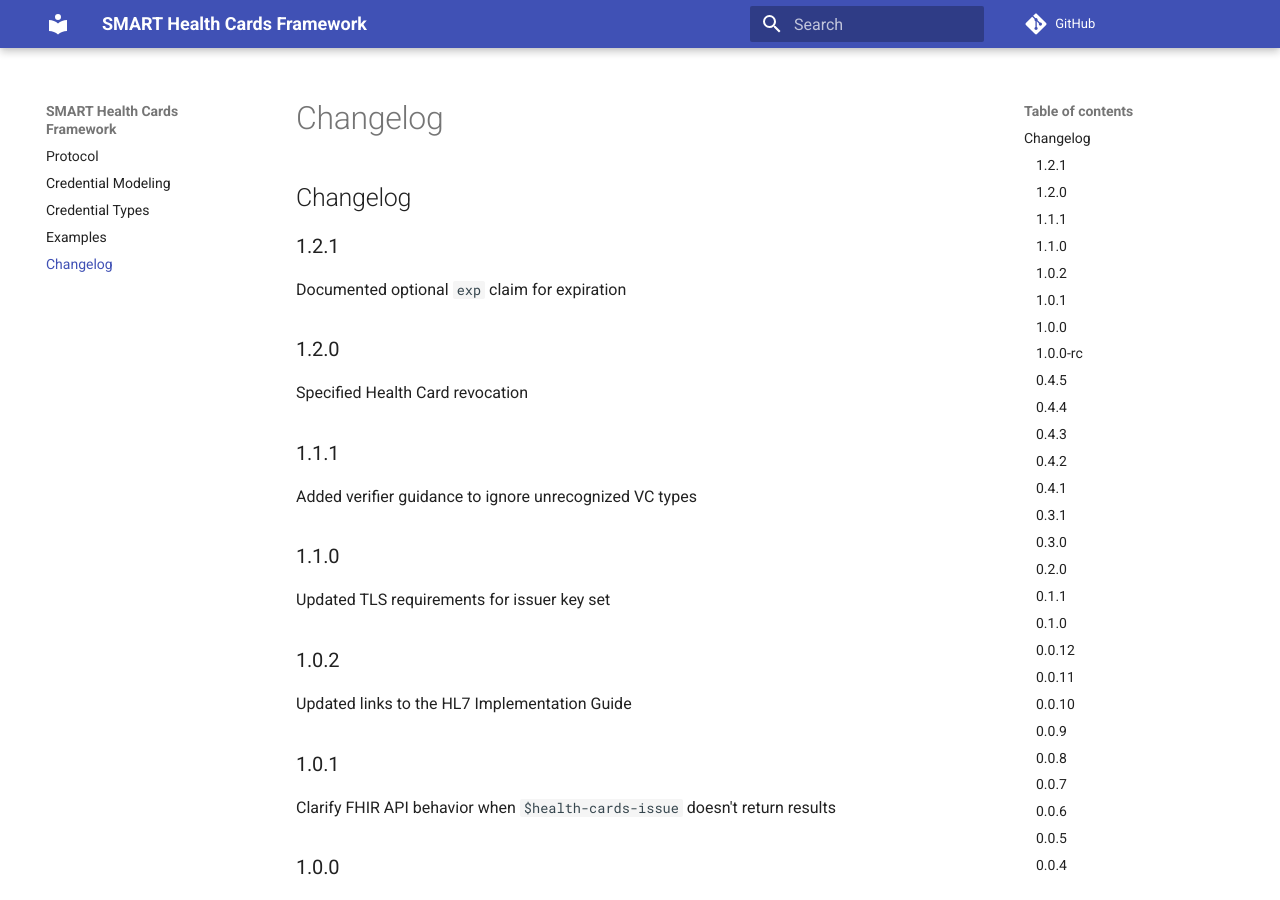
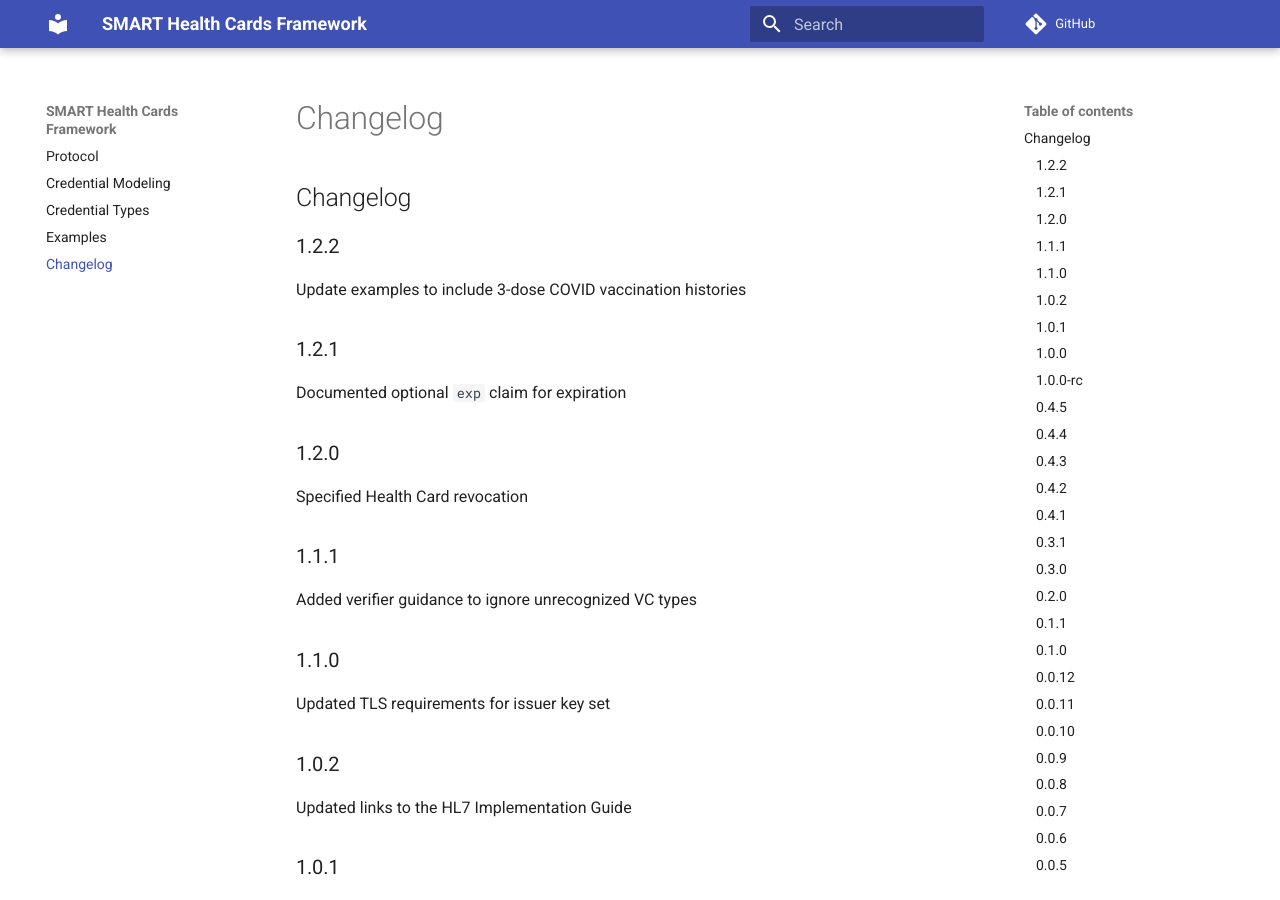
Before and after one commit to smart-on-fhir/health-cards, an MkDocs documentation site: the page built from docs/changelog.md, in a window 1280 px wide and 900 px high. Built offline with MkDocs 1.6.1 and Material for MkDocs 9.7.7, drawn with Linux system fonts in a browser that asks for light colours; comment, search, counter and statistics services are not loaded.

Commit message:
Update changelog.md

```diff
--- a/docs/changelog.md
+++ b/docs/changelog.md
@@ -1,4 +1,8 @@
 # Changelog
+
+## 1.2.2
+
+Update examples to include 3-dose COVID vaccination histories
 
 ## 1.2.1
 
```
